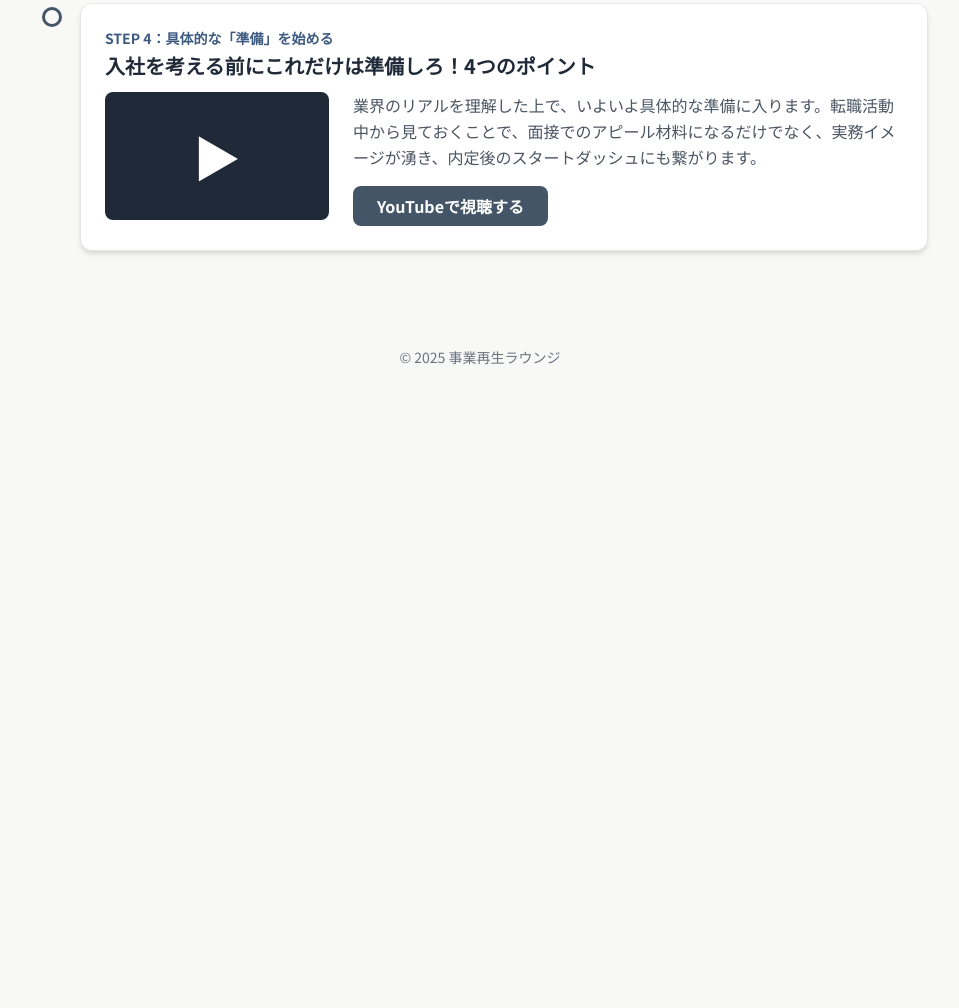
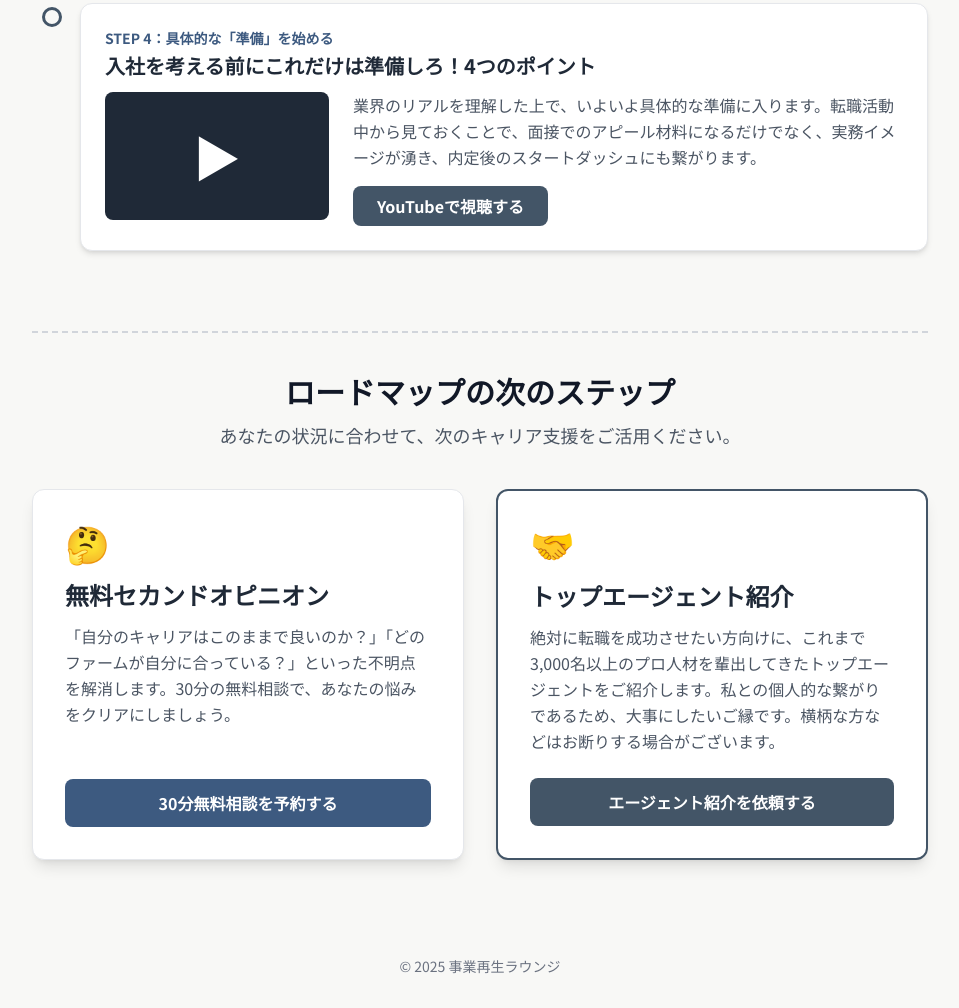
Before and after one commit to createground/roadmap, a plain HTML site: page index.html in a window 1280 px wide. Shown: the part 1097-2105 px from the top of the page, without its empty margins (160-1119 px from the left). Before the commit the page ends 1496 px from the top, so only its background shows below. Drawn offline with nearby package versions, Linux system fonts and the light colour scheme.

Commit message:
Update index.html

```diff
--- a/index.html
+++ b/index.html
@@ -8,6 +8,10 @@
     <link rel="preconnect" href="https://fonts.googleapis.com">
     <link rel="preconnect" href="https://fonts.gstatic.com" crossorigin>
     <link href="https://fonts.googleapis.com/css2?family=Noto+Sans+JP:wght@400;700&display=swap" rel="stylesheet">
+    <!-- Chosen Palette: Warm Neutrals (Stone) with a Deep Blue-Gray accent -->
+    <!-- Application Structure Plan: A single-page, vertical timeline layout. Each step on the timeline represents a recommended video. A new dual-CTA section has been added at the end to maximize conversion by offering clear, relevant next steps to engaged users. -->
+    <!-- Visualization & Content Choices: Content: YouTube video list -> Goal: Guide -> Method: Vertical Timeline (HTML/CSS). Content: Consultation/Referral Offers -> Goal: Convert -> Method: Two-column card layout -> Interaction: Clickable buttons to scheduling link -> Justification: The card layout clearly separates the two offers, making them easy to understand and compare, thus increasing the likelihood of a click. -->
+    <!-- CONFIRMATION: NO SVG graphics used. NO Mermaid JS used. -->
     <style>
         body {
             font-family: 'Noto Sans JP', sans-serif;
@@ -49,6 +53,7 @@
             </div>
 
             <div class="space-y-12">
+                <!-- STEP 1 -->
                 <div class="relative timeline-item pl-12">
                     <div class="timeline-dot"></div>
                     <div class="bg-white p-6 rounded-xl shadow-md border border-gray-200 hover:shadow-lg transition-shadow">
@@ -66,6 +71,7 @@
                     </div>
                 </div>
 
+                <!-- STEP 2 -->
                 <div class="relative timeline-item pl-12">
                     <div class="timeline-dot"></div>
                     <div class="bg-white p-6 rounded-xl shadow-md border border-gray-200 hover:shadow-lg transition-shadow">
@@ -83,6 +89,7 @@
                     </div>
                 </div>
 
+                <!-- STEP 3 -->
                 <div class="relative timeline-item pl-12">
                     <div class="timeline-dot"></div>
                     <div class="bg-white p-6 rounded-xl shadow-md border border-gray-200 hover:shadow-lg transition-shadow">
@@ -100,6 +107,7 @@
                     </div>
                 </div>
 
+                <!-- STEP 4 -->
                 <div class="relative timeline-item pl-12">
                     <div class="timeline-dot"></div>
                     <div class="bg-white p-6 rounded-xl shadow-md border border-gray-200 hover:shadow-lg transition-shadow">
@@ -117,10 +125,48 @@
                     </div>
                 </div>
             </div>
+
+            <!-- CTA Section -->
+            <section id="next-step" class="mt-20 pt-10 border-t-2 border-dashed border-gray-300">
+                <div class="text-center mb-10">
+                    <h2 class="text-3xl font-bold text-gray-900">ロードマップの次のステップ</h2>
+                    <p class="mt-3 text-lg text-gray-600">あなたの状況に合わせて、次のキャリア支援をご活用ください。</p>
+                </div>
+
+                <div class="grid grid-cols-1 md:grid-cols-2 gap-8">
+                    <!-- CTA 1: Second Opinion -->
+                    <div class="bg-white p-8 rounded-xl shadow-lg border border-gray-200 flex flex-col">
+                        <div class="flex-grow">
+                            <span class="text-4xl">🤔</span>
+                            <h3 class="text-2xl font-bold text-gray-800 mt-4 mb-3">無料セカンドオピニオン</h3>
+                            <p class="text-gray-600 leading-relaxed">「自分のキャリアはこのままで良いのか？」「どのファームが自分に合っている？」といった不明点を解消します。30分の無料相談で、あなたの悩みをクリアにしましょう。</p>
+                        </div>
+                        <div class="mt-6">
+                            <a href="https://timerex.net/s/createground.corp_5fe3/2e5be241" target="_blank" rel="noopener noreferrer" class="w-full inline-block text-center bg-[#3d5a80] text-white font-bold py-3 px-6 rounded-lg hover:bg-[#2a3d55] transition-colors">
+                                30分無料相談を予約する
+                            </a>
+                        </div>
+                    </div>
+
+                    <!-- CTA 2: Top Agent Intro -->
+                    <div class="bg-white p-8 rounded-xl shadow-lg border-2 border-[#435567] flex flex-col">
+                         <div class="flex-grow">
+                            <span class="text-4xl">🤝</span>
+                            <h3 class="text-2xl font-bold text-gray-800 mt-4 mb-3">トップエージェント紹介</h3>
+                            <p class="text-gray-600 leading-relaxed">絶対に転職を成功させたい方向けに、これまで3,000名以上のプロ人材を輩出してきたトップエージェントをご紹介します。私との個人的な繋がりであるため、大事にしたいご縁です。横柄な方などはお断りする場合がございます。</p>
+                        </div>
+                        <div class="mt-6">
+                            <a href="https://docs.google.com/forms/d/e/1FAIpQLSelZA_s1Lgtn_PyVaE4phS5uJhUOevso8JpmdXOU1soxsodhg/viewform?usp=dialog" target="_blank" rel="noopener noreferrer" class="w-full inline-block text-center bg-[#435567] text-white font-bold py-3 px-6 rounded-lg hover:bg-[#334155] transition-colors">
+                                エージェント紹介を依頼する
+                            </a>
+                        </div>
+                    </div>
+                </div>
+            </section>
         </div>
     </main>
     <footer class="text-center py-8">
-        <p class="text-sm text-gray-500">&copy; 2025 事業再生ラウンジ</p>
+        <p class="text-sm text-gray-500">© 2025 事業再生ラウンジ</p>
     </footer>
     <script>
         // No complex JS needed for this view.
```
